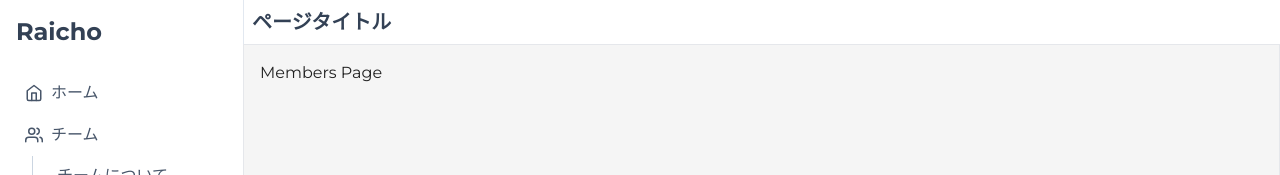
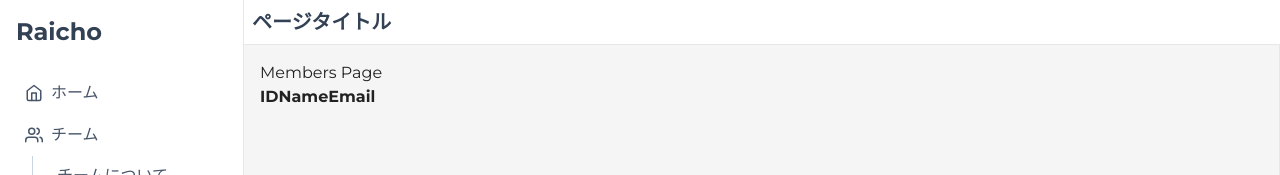
Before and after one commit to nedew/raicho, a Next.js app in the folder apps/web/: page /team/members in a window 1280 px wide. Shown: the top 175 px of the page. Built offline with nearby package versions, Linux system fonts and the light colour scheme.

Commit message:
チームメンバーページにユーザーテーブルを追加

```diff
--- a/apps/web/src/app/(main)/team/members/page.tsx
+++ b/apps/web/src/app/(main)/team/members/page.tsx
@@ -1,9 +1,11 @@
+import { UserTable } from '@/components/UserTable/UserTable';
 import { FC } from 'react';
 
 const Members: FC = () => {
   return (
     <div>
       <h1>Members Page</h1>
+      <UserTable users={[]} />
     </div>
   );
 };
--- /dev/null
+++ b/apps/web/src/components/UserTable/UserTable.tsx
@@ -0,0 +1,34 @@
+import React, { FC } from 'react';
+
+interface User {
+  id: number;
+  name: string;
+  email: string;
+}
+
+interface UserTableProps {
+  users: User[];
+}
+
+export const UserTable: FC<UserTableProps> = ({ users }) => {
+  return (
+    <table>
+      <thead>
+        <tr>
+          <th>ID</th>
+          <th>Name</th>
+          <th>Email</th>
+        </tr>
+      </thead>
+      <tbody>
+        {users.map((user) => (
+          <tr key={user.id}>
+            <td>{user.id}</td>
+            <td>{user.name}</td>
+            <td>{user.email}</td>
+          </tr>
+        ))}
+      </tbody>
+    </table>
+  );
+};
```
Also changed, not shown: 1 other file (tests, documents, lock files or other folders).
